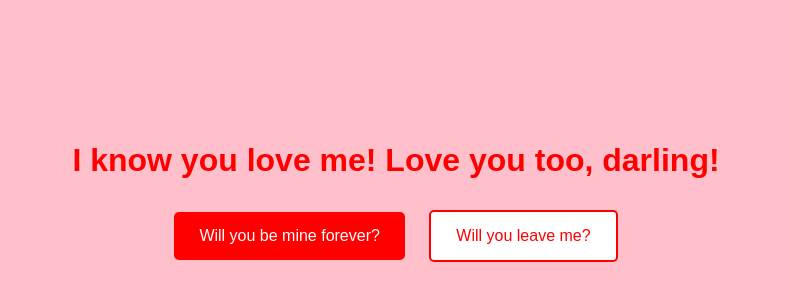
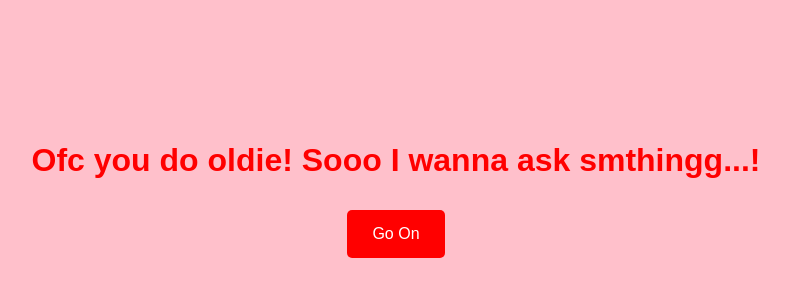
Before and after one commit to AnishSunewad/Pookies, a plain HTML site: page yes.html in a window 1280 px wide. Shown: the part 114-414 px from the top of the page, without its empty margins (244-1033 px from the left). Drawn offline with Linux system fonts and the light colour scheme.

Commit message:
Update yes.html

```diff
--- a/yes.html
+++ b/yes.html
@@ -32,8 +32,8 @@
     </style>
 </head>
 <body>
-    <h1>I know you love me! Love you too, darling!</h1>
-    <button class="button yes" onclick="location.href='forever.html'">Will you be mine forever?</button>
-    <button class="button no" onclick="location.href='leave.html'">Will you leave me?</button>
+    <h1>Ofc you do oldie!          Sooo I wanna ask smthingg...! </h1>
+    <button class="button yes" onclick="location.href='forever.html'">Go On</button>
+
 </body>
 </html>
```
